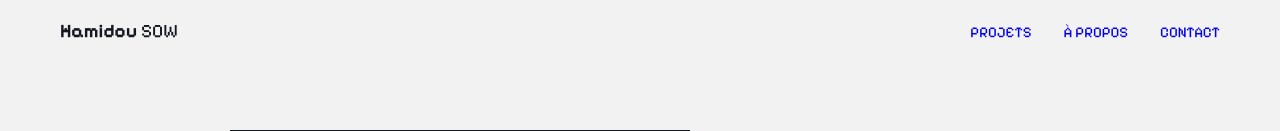
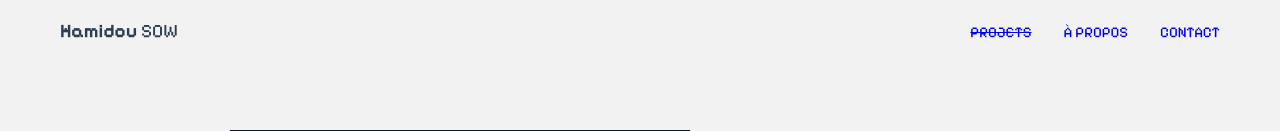
Before and after one commit to hamidousow/hamidousow, a Vue app: page /projects in a window 1280 px wide. Shown: the top 131 px of the page. Built offline with nearby package versions, Linux system fonts and the light colour scheme.

Commit message:
update navbar link on active

```diff
--- a/src/assets/styles/colors.css
+++ b/src/assets/styles/colors.css
@@ -9,3 +9,7 @@
 .background-purple-flashy {
     background: var(--clr-purple-flashy);
 }
+
+.color-purple-flashy {
+    color: var(--clr-purple-flashy);
+}
--- a/src/components/NavBar.vue
+++ b/src/components/NavBar.vue
@@ -7,7 +7,7 @@
     <nav class="navigation" id="nav-desktop">
         <div class="navigation__content  container">
             <div class="navigation__logo"  id="navigation__logo">
-                <RouterLink to="/" class="navigation__brand pixelly-font-regular">
+                <RouterLink to="/" class="router-link-active navigation__brand pixelly-font-regular ">
                     <span class="bold pixelly-font-bold">Hamidou</span> SOW
                 </RouterLink >
             </div>
@@ -20,13 +20,13 @@
             <span id="btnBurger" class="navigation__button-burger"></span>
             <ul id="navigation__menu" class="navigation__menu">
                 <li>
-                    <RouterLink class="navigation__menu__link pixelly-font-regular" to="/projects">projets</RouterLink >
+                    <RouterLink class="router-link-active navigation__menu__link pixelly-font-regular" to="/projects">projets</RouterLink >
                 </li>
                 <li>
-                    <RouterLink class="navigation__menu__link pixelly-font-regular" to="/about">à propos</RouterLink >
+                    <RouterLink class="router-link-active navigation__menu__link pixelly-font-regular" to="/about">à propos</RouterLink >
                 </li>
                 <li>
-                    <RouterLink class="navigation__menu__link pixelly-font-regular" to="/contact">contact</RouterLink >
+                    <RouterLink class="router-link-active navigation__menu__link pixelly-font-regular" to="/contact">contact</RouterLink >
                 </li>
             </ul>
 
@@ -38,6 +38,14 @@
 
 <style scoped>
 @media screen and (min-width: 320px) {
+
+    a {
+        color: var(--clr-balck);
+    }
+    .active-link {
+        color: var(--clr-purple-flashy);
+        text-decoration: line-through!important;
+    }
 
     .navigation {
         display: flex;
@@ -52,7 +60,7 @@
 
     .navigation__brand {
         text-decoration: none;
-        color: var(--clr-black);
+        /* color: var(--clr-black); */
         font-size: 19px;
     }
 
@@ -134,7 +142,7 @@
 
     .navigation__menu__link {
         text-decoration: none;
-        color: var(--clr-black);
+        /* color: var(--clr-black); */
         text-transform: uppercase;
         font-size: clamp(1rem, 1vw, 2rem);
         font-weight: 600;
--- a/src/router/index.ts
+++ b/src/router/index.ts
@@ -8,6 +8,8 @@ const ProjectView = () => import('@/views/ProjectView.vue');
 
 
 const router = createRouter({
+  linkActiveClass: 'active-link',
+  linkExactActiveClass: 'active-link',
   history: createWebHistory(import.meta.env.BASE_URL),
   routes: [
     {
--- a/src/views/HomeView.vue
+++ b/src/views/HomeView.vue
@@ -10,7 +10,7 @@ import { RouterLink } from "vue-router";
 <template>
   <div class="content">
     <div class="grid mt-60">
-      <RouterLink to="/about" class="grid__right">
+      <RouterLink to="/about" class="grid__right" >
         <div class="card box-shadow border-3 background-green-flashy">
           <div class="container-titles sliding-text">
             <h2 class="pixelly-font-bold"> à propos </h2>
```
